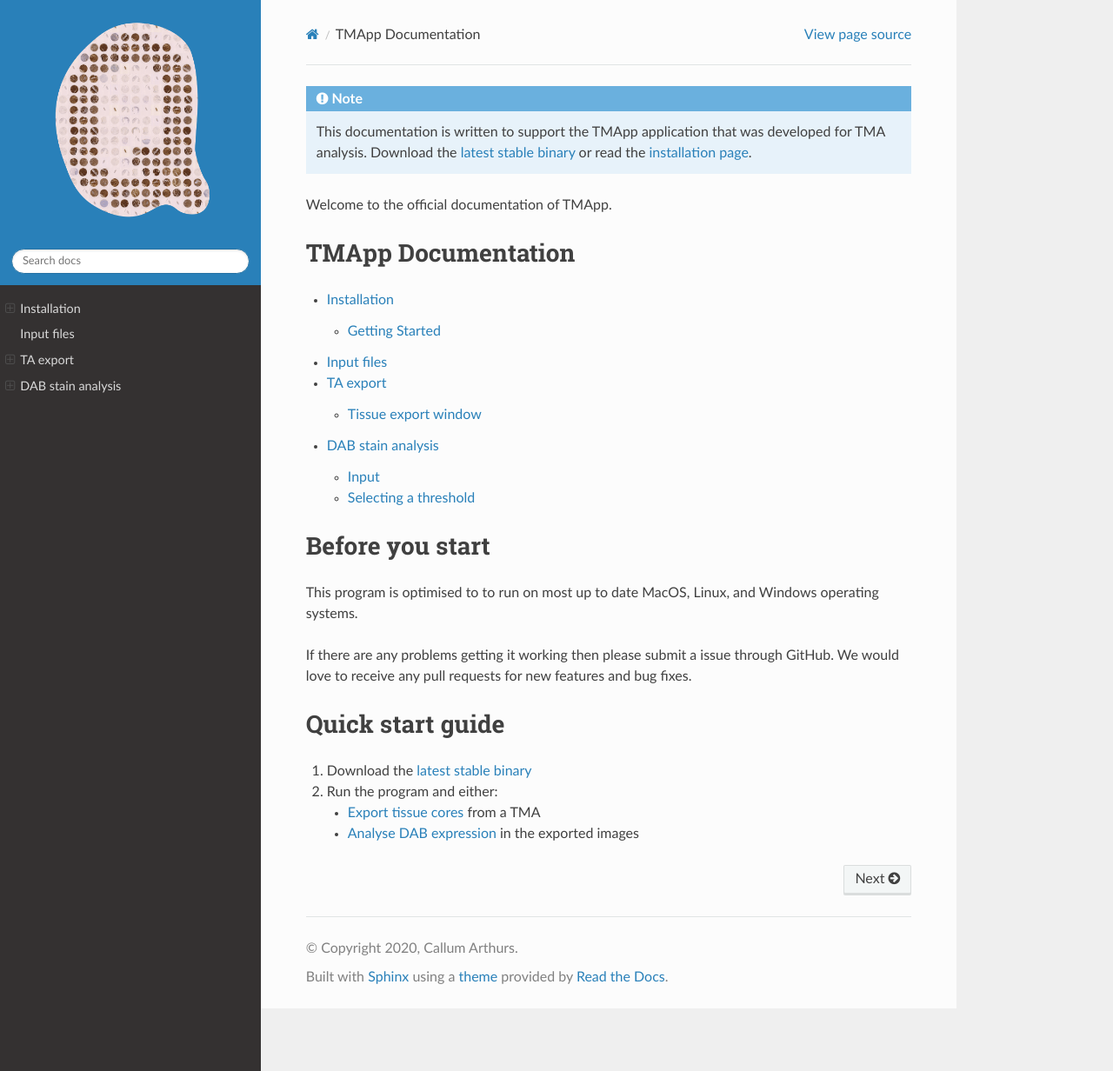
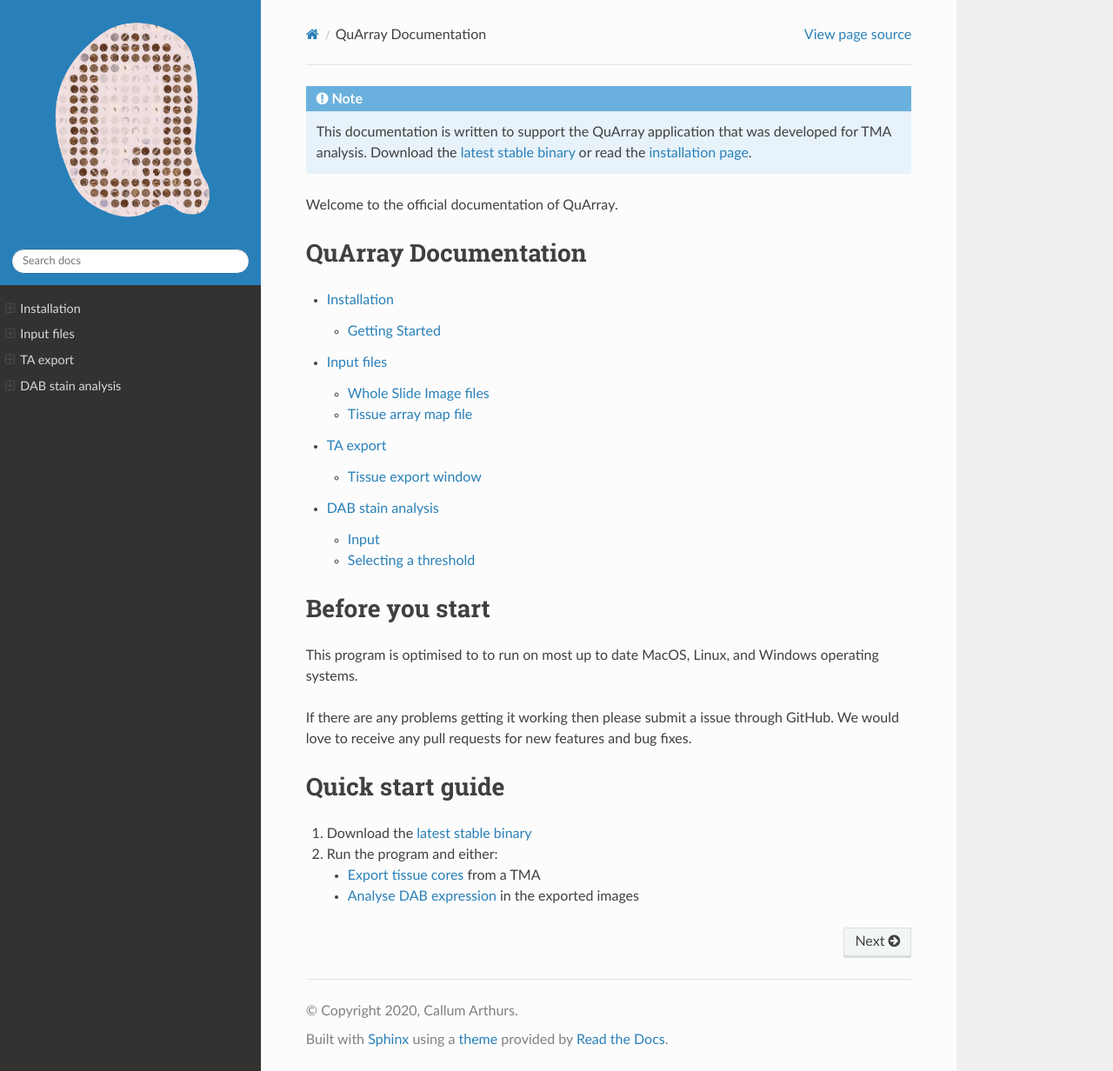
Before and after one commit to c-arthurs/QuArray, a Sphinx documentation site: the page built from docs/index.rst, in a window 1280 px wide and 1232 px high. Shown: the whole window at 87% size. Built offline with Sphinx 7.4.7 and the Read the Docs theme 2.0.0, drawn with Linux system fonts in a browser that asks for light colours.

Commit message:
doc_change

```diff
--- a/docs/DAB stain analysis.rst
+++ b/docs/DAB stain analysis.rst
@@ -4,7 +4,7 @@
 DAB stain analysis
 ******************
 
-TMApp provides the option to andlyse DAB staining in your exported TMA images.
+QuArray provides the option to analyse DAB staining in your exported TMA images.
 
 .. raw:: html
 
--- a/docs/Installation.rst
+++ b/docs/Installation.rst
@@ -10,6 +10,7 @@
 
 The program requires no install to get started.
 
-Simply download the binary from `GitHub <https://github.com/c-arthurs/TMAPP>`_ and start the program - it will need you to authourise that it is from an unknown developer.
+Simply download the binary from `GitHub <https://github.com/c-arthurs/QuArray>`_ and start the program -
+it will need you to authourise that it is from an unknown developer.
 
 The startup may take a while - as it was compiled with PyQt5 but should run well once the GUI starts.
--- a/docs/conf.py
+++ b/docs/conf.py
@@ -17,7 +17,7 @@
 
 # -- Project information -----------------------------------------------------
 
-project = 'TMApp'
+project = 'QuArray'
 copyright = '2020, Callum Arthurs'
 author = 'Callum Arthurs'
 
--- a/docs/index.rst
+++ b/docs/index.rst
@@ -1,13 +1,13 @@
 .. only:: not i18n
 
   .. note::
-     This documentation is written to support the TMApp application that was developed for TMA analysis.
-     Download the `latest stable binary <https://github.com/c-arthurs/TMAPP/releases>`_ or read the
+     This documentation is written to support the QuArray application that was developed for TMA analysis.
+     Download the `latest stable binary <https://github.com/c-arthurs/QuArray/releases>`_ or read the
      :ref:`installation page <installation_page>`.
 
-Welcome to the official documentation of TMApp.
+Welcome to the official documentation of QuArray.
 
-TMApp Documentation
+QuArray Documentation
 ===================
 
 .. toctree::
@@ -29,7 +29,7 @@
 Quick start guide
 ================
 
-#. Download the `latest stable binary <https://github.com/c-arthurs/TMAPP/releases>`_
+#. Download the `latest stable binary <https://github.com/c-arthurs/QuArray/releases>`_
 #. Run the program and either:
 
    * :ref:`Export tissue cores <Export_page>` from a TMA
```
Also changed, not shown: README.md (+2 -2 lines), docs/Input files.rst (+12 -0 lines).
